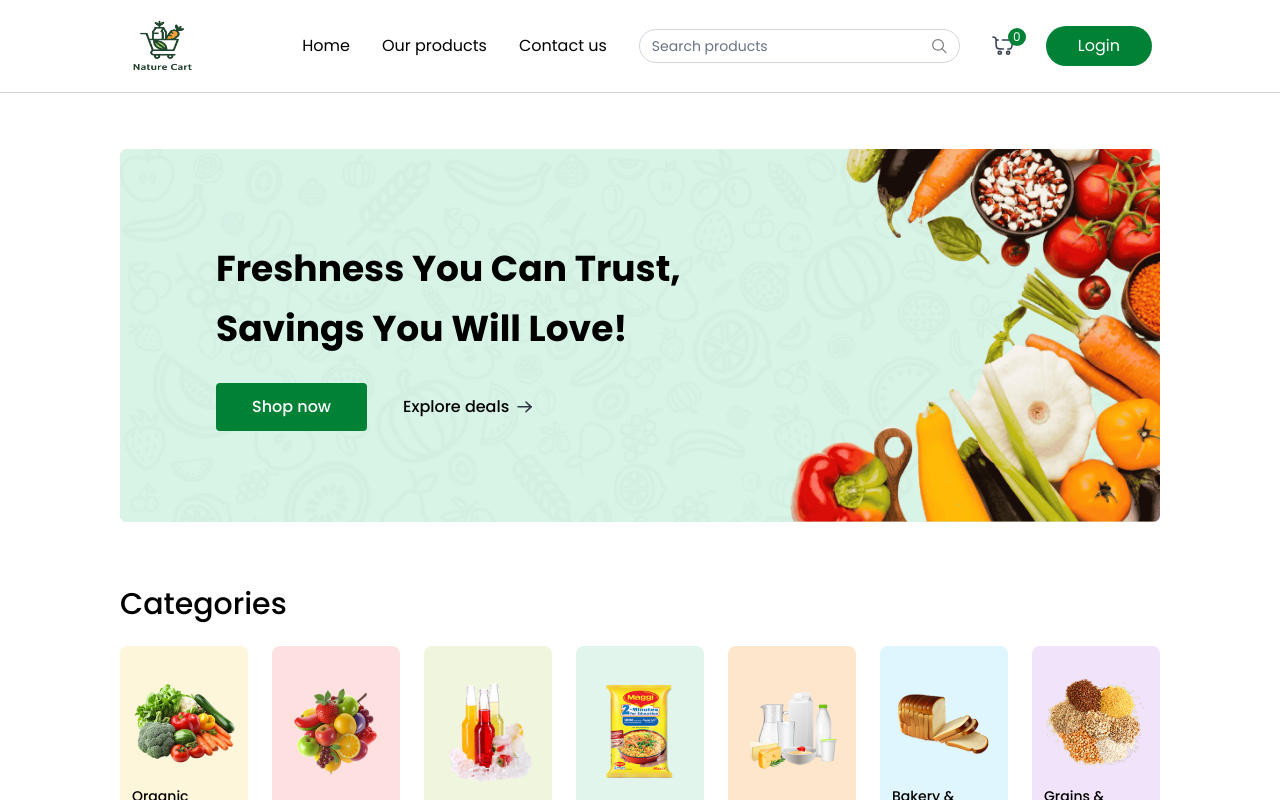
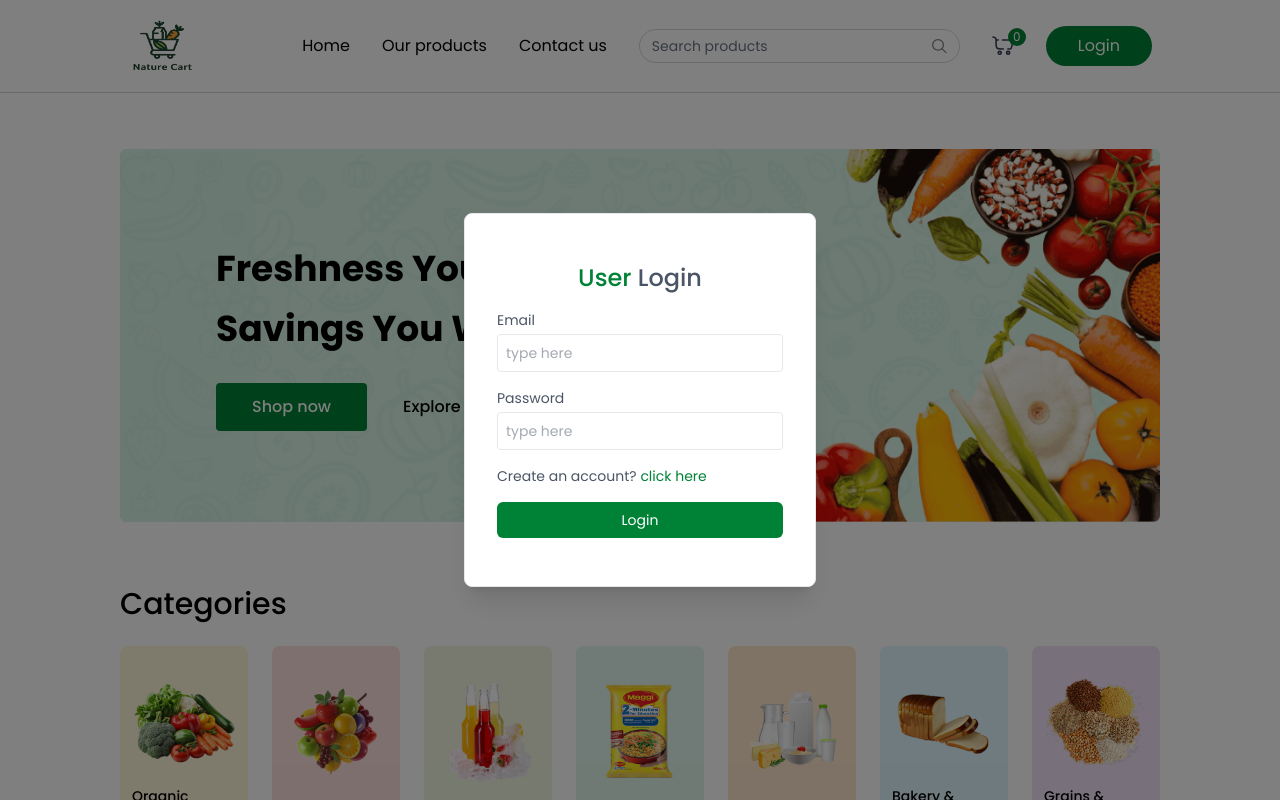
Before and after one commit to devikaupendran/NatureCart-MERN, a React (Vite) app in the folder client/: page / in a window 1280 px wide. Both pictures are taken after a click on the button "Login". Shown: the top 800 px of the page. Built offline with nearby package versions, Linux system fonts and the light colour scheme; a web font is replaced by a local one.

Commit message:
created login page

```diff
--- a/client/src/App.jsx
+++ b/client/src/App.jsx
@@ -5,17 +5,18 @@ import Home from './Pages/Home'
 import OurProducts from './Pages/OurProducts'
 import Navbar from './Components/Navbar'
 import Footer from './Components/Footer'
+import { useAppContext } from './Contexts/AppContext'
+import Login from './Components/Login'
 
 const App = () => {
 
-    // if the path contain 'seller' then this will be true
-    const isSellerPath = useLocation().pathname.includes('seller');
-    console.log(isSellerPath)
+    const isSellerPath = useLocation().pathname.includes('seller');   // if the path contain 'seller' then this will be true
+    const { showUserLogin } = useAppContext();
 
     return (
         <div>
-            {/* if it is seller then dont show this navbar  */}
-            {isSellerPath ? null : <Navbar />}
+            {isSellerPath ? null : <Navbar />} {/* if it is seller then dont show this navbar  */}
+            {showUserLogin ? <Login /> : null} {/* when the showUserLogin will be true then only display the login form  */}
 
             <Toaster position="top-center" reverseOrder={false} />
 
@@ -26,8 +27,7 @@ const App = () => {
                 </Routes>
             </div>
 
-            {/* if it is not seller path then show this footer  */}
-            {!isSellerPath && <Footer />}
+            {!isSellerPath && <Footer />}   {/* if it is not seller path then show this footer  */}
         </div>
     )
 }
--- /dev/null
+++ b/client/src/Components/Login.jsx
@@ -0,0 +1,57 @@
+import React, { useState } from 'react'
+
+const Login = () => {
+
+    const [state, setState] = useState("login");
+    const [name, setName] = useState("");
+    const [email, setEmail] = useState("");
+    const [password, setPassword] = useState("");
+
+    return (
+        <div className='fixed left-0 top-0 bottom-0 right-0 z-30 flex items-center text-sm text-gray-600 bg-black/50'>
+            <form className="flex flex-col gap-4 m-auto items-start p-8 py-12 w-80 sm:w-[352px] rounded-lg shadow-xl border border-gray-200 bg-white">
+                {/* ------- heading ------- */}
+                <p className="text-2xl font-medium m-auto">
+                    <span className="text-green-700">User</span> {state === "login" ? "Login" : "Sign Up"}
+                </p>
+                {
+                    state === "register" && (
+                        <div className="w-full">
+                            <p>Name</p>
+                            <input onChange={(e) => setName(e.target.value)} value={name} placeholder="type here" className="border border-gray-200 rounded w-full p-2 mt-1 outline-green-500" type="text" required />
+                        </div>
+                    )
+                }
+                {/* ------- Email ------- */}
+                <div className="w-full ">
+                    <p>Email</p>
+                    <input onChange={(e) => setEmail(e.target.value)} value={email} placeholder="type here" className="border border-gray-200 rounded w-full p-2 mt-1 outline-green-500" type="email" required />
+                </div>
+                {/* ------- Password ------- */}
+                <div className="w-full ">
+                    <p>Password</p>
+                    <input onChange={(e) => setPassword(e.target.value)} value={password} placeholder="type here" className="border border-gray-200 rounded w-full p-2 mt-1 outline-green-500" type="password" required />
+                </div>
+
+                {
+                    state === "register" ? (
+                        <p>
+                            Already have account? <span onClick={() => setState("login")} className="text-green-700 cursor-pointer">click here</span>
+                        </p>
+                    ) : (
+                        <p>
+                            Create an account? <span onClick={() => setState("register")} className="text-green-700 cursor-pointer">click here</span>
+                        </p>
+                    )
+                }
+
+                {/* ------- button ------- */}
+                <button className="bg-green-700 hover:bg-green-600 transition-all text-white w-full py-2 rounded-md cursor-pointer">
+                    {state === "register" ? "Create Account" : "Login"}
+                </button>
+            </form>
+        </div>
+    )
+}
+
+export default Login
```
